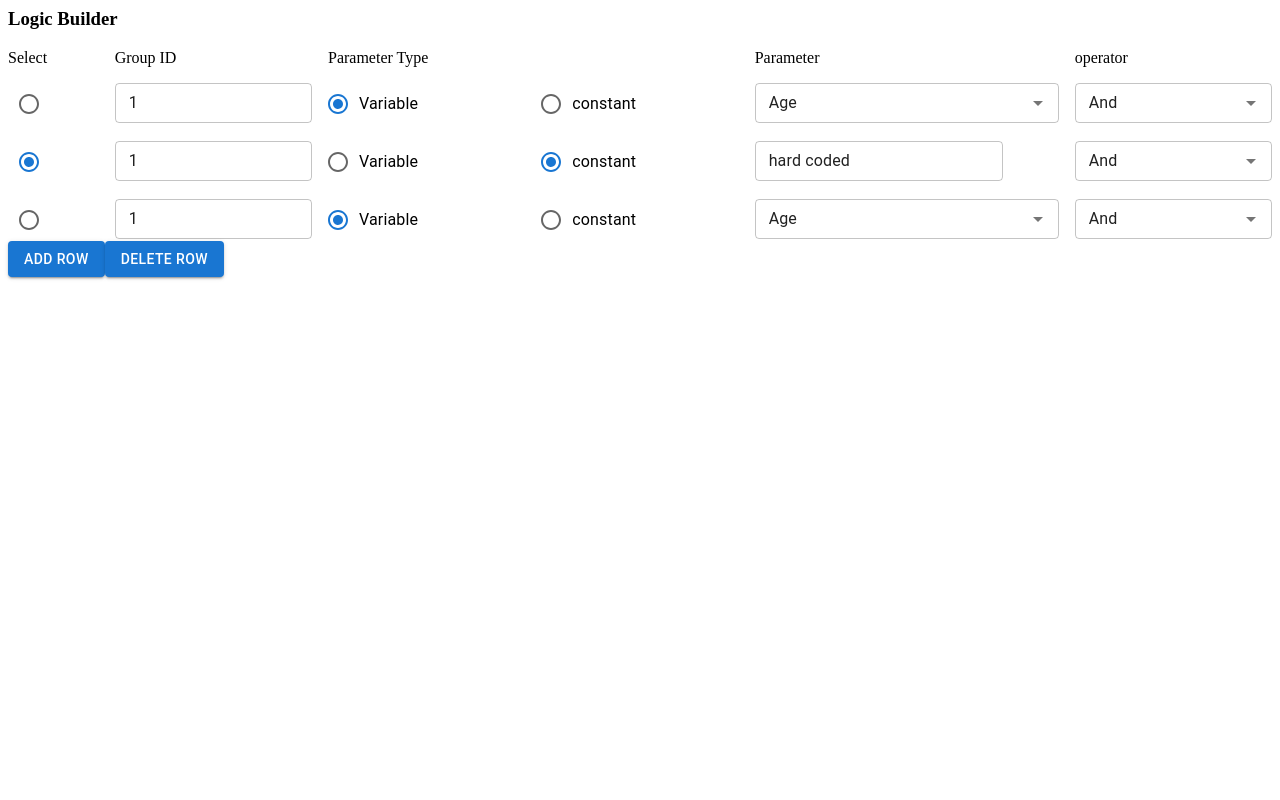
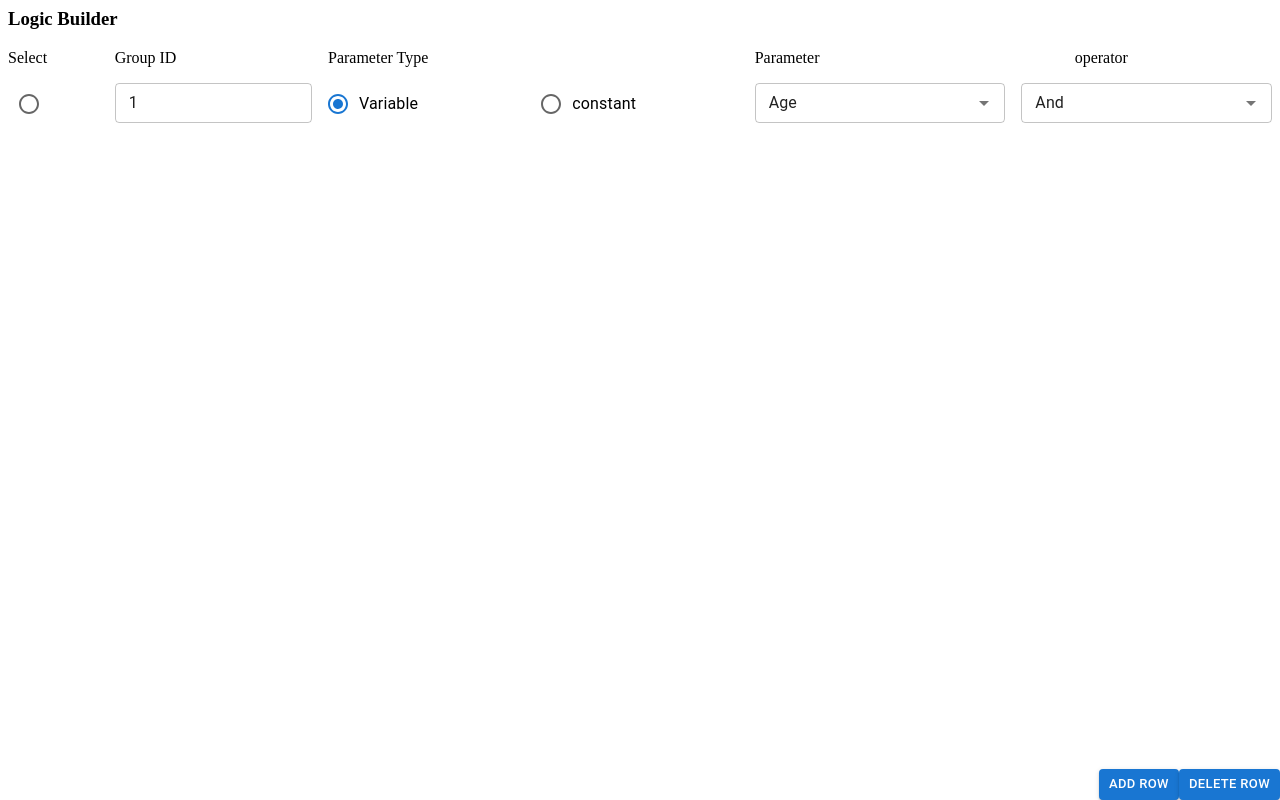
Before and after one commit to sathishec42/react-logic-builder, a React (Create React App) app: page / in a window 1280 px wide. Built offline with nearby package versions, Linux system fonts and the light colour scheme.

Commit message:
GroupID Logic

```diff
--- a/package.json
+++ b/package.json
@@ -6,9 +6,10 @@
     "@babel/core": "7.15.8",
     "@emotion/react": "11.5.0",
     "@emotion/styled": "11.3.0",
-    "@mui/material": "^5.0.6",
+    "@mui/material": "5.0.6",
     "@mui/system": "5.0.6",
     "@types/react": "17.0.33",
+    "immutability-helper": "^3.1.1",
     "react": "17.0.2",
     "react-dom": "17.0.2"
   },
--- a/src/LogicBuilderComponent.js
+++ b/src/LogicBuilderComponent.js
@@ -2,11 +2,10 @@ import React, { useState } from 'react';
 import Grid from '@mui/material/Grid';
 import Radio from '@mui/material/Radio';
 import TextField from '@mui/material/TextField';
-import MenuItem from '@mui/material/MenuItem';
-import Select from '@mui/material/Select';
 import FormControlLabel from '@mui/material/FormControlLabel';
 import Button from '@mui/material/Button';
 import Autocomplete from '@mui/material/Autocomplete';
+import update from 'immutability-helper';
 
 const basicObjectStructure = {
   SelectedRow: false,
@@ -14,34 +13,62 @@ const basicObjectStructure = {
   parameterType: 'variable',
   constantValue: '',
   patameterValue: { id: 'age', label: 'Age' },
-  operatorValue: { type: 'and', value: 'And' },
+  operatorValue: { value: 'and', label: 'And' },
 };
 const LogicBuilderComponent = (props) => {
-  let [logicDesign, setLogicDesign] = useState([
-    basicObjectStructure,
-    {
-      SelectedRow: true,
-      groupId: 1,
-      parameterType: 'constant',
-      constantValue: 'hard coded',
-      patameterValue: { id: 'age', label: 'Age' },
-      operatorValue: { type: 'and', value: 'And' },
-    },
-    basicObjectStructure,
-  ]);
+  let [logicDesign, setLogicDesign] = useState([basicObjectStructure]);
 
   const parameterList = [
     { id: 'age', label: 'Age' },
     { id: 'gender', label: 'Gender' },
     { id: 'mem', label: 'Average Haemoglobin' },
   ];
-  const operatorList = [{ type: 'and', value: 'And' }];
+  const operatorList = [
+    { category: 'Relational operators', label: 'Less than', value: '<' },
+    {
+      category: 'Relational operators',
+      label: 'Less than or equal to',
+      value: '<=',
+    },
+    { category: 'Relational operators', label: 'Greater than', value: '>' },
+    {
+      category: 'Relational operators',
+      label: 'Greater than or equal to',
+      value: '>=',
+    },
+    { category: 'Relational operators', label: 'Equal to', value: '=' },
+    { category: 'Relational operators', label: 'Not equal to', value: '!=' },
+    {
+      category: 'Arithmetic operators',
+      label: 'DaysBetween',
+      value: 'DaysBetween',
+    },
+    {
+      category: 'Arithmetic operators',
+      label: 'YearsBetween',
+      value: 'YearsBetween',
+    },
+    {
+      category: 'Arithmetic operators',
+      label: 'Find in previous repeat groups',
+      value: 'Find in previous repeat groups',
+    },
+    {
+      category: 'Arithmetic operators',
+      label: 'Go to repeat group and retrieve field value',
+      value: 'Go to repeat group and retrieve field value',
+    },
+    { category: 'Arithmetic operators', label: 'Add', value: '+' },
+    { category: 'Arithmetic operators', label: 'Subtract', value: '-' },
+  ];
 
   let onClickAddRow = () => {
     let arr = [...logicDesign];
+    let groupId = Number(arr[logicDesign.length - 1].groupId) + 1;
+    let obj = { ...basicObjectStructure, groupId };
     let idx = arr.findIndex((obj) => obj.SelectedRow);
     idx = idx == -1 ? arr.length : idx + 1;
-    arr.splice(idx, 0, basicObjectStructure);
+    arr.splice(idx, 0, obj);
     setLogicDesign(arr);
     console.log(arr);
   };
@@ -70,8 +97,6 @@ const LogicBuilderComponent = (props) => {
     console.log(v, index);
     let arr = [];
     logicDesign.forEach((obj, i) => {
-      console.log(i);
-      console.log(index);
       let tmpobj = { ...obj };
       if (i === index) {
         tmpobj['SelectedRow'] = true;
@@ -84,19 +109,48 @@ const LogicBuilderComponent = (props) => {
     setLogicDesign(arr);
   };
 
-  let handleSelectTypeVariable = (e, v, index) => {
+  let handleParameterType = (e, v, index) => {
     console.log(v, index);
+    logicDesign = update(logicDesign, {
+      [index]: { parameterType: { $set: v } },
+    });
+    setLogicDesign(logicDesign);
   };
 
-  let handleSelectTypeConstant = (e, v, index) => {
-    console.log(v, index);
+  let onChangeConstantValue = (e, currentIndex) => {
+    logicDesign = update(logicDesign, {
+      [currentIndex]: { constantValue: { $set: e.target.value } },
+    });
+    setLogicDesign(logicDesign);
   };
-  let onChangeConstantValue = () => {};
-  let onChangeGrouiId = (e, idx) => {
-    console.log(e);
-    console.log('value=', e.target.value);
-    console.log('index=', idx);
+
+  let onChangeGrouiId = (e, index) => {
+    let updateCondition = true;
+    let value = Number(e.target.value);
+    console.log(typeof value);
+    let previousValue = logicDesign[index - 1]
+      ? logicDesign[index - 1].groupId
+      : 0;
+    let upcomingValue = logicDesign[index + 1]
+      ? logicDesign[index + 1].groupId
+      : value;
+    console.log(previousValue, '----', value, '---', upcomingValue);
+    console.log(previousValue <= value <= upcomingValue);
+    if (updateCondition && logicDesign.length - 1 == index) {
+      updateCondition =
+        previousValue <= value &&
+        (value - previousValue == 1 || value - previousValue == 0);
+    } else {
+      updateCondition = previousValue <= value && value <= upcomingValue;
+    }
+    if (updateCondition) {
+      logicDesign = update(logicDesign, {
+        [index]: { groupId: { $set: e.target.value } },
+      });
+      setLogicDesign(logicDesign);
+    }
   };
+
   return (
     <div>
       <Grid container spacing={2}>
@@ -142,7 +196,9 @@ const LogicBuilderComponent = (props) => {
                   control={
                     <Radio
                       checked={ldObj.parameterType === 'variable'}
-                      onChange={(e, v) => handleSelectTypeVariable(e, v, index)}
+                      onChange={(e, v) =>
+                        handleParameterType(e, 'variable', index)
+                      }
                     />
                   }
                   id={'Variable-' + index}
@@ -154,14 +210,16 @@ const LogicBuilderComponent = (props) => {
                   control={
                     <Radio
                       checked={ldObj.parameterType === 'constant'}
-                      onChange={(e, v) => handleSelectTypeConstant(e, v, index)}
+                      onChange={(e) =>
+                        handleParameterType(e, 'constant', index)
+                      }
                     />
                   }
                   id={'constant-' + index}
                   label="constant"
                 />
               </Grid>
-              <Grid item xs={3} key={index}>
+              <Grid item xs={2.5} key={index}>
                 {ldObj.parameterType === 'variable' ? (
                   <Autocomplete
                     disablePortal
@@ -175,6 +233,7 @@ const LogicBuilderComponent = (props) => {
                   />
                 ) : (
                   <TextField
+                    fullWidth
                     size="small"
                     variant="outlined"
                     id={'variable-value-' + index}
@@ -183,14 +242,14 @@ const LogicBuilderComponent = (props) => {
                   />
                 )}
               </Grid>
-              <Grid item xs={2}>
+              <Grid item xs={2.5}>
                 <Autocomplete
                   disablePortal
                   disableClearable
                   id={'operator-' + index}
                   options={operatorList}
                   size="small"
-                  getOptionLabel={(option) => option.value}
+                  getOptionLabel={(option) => option.label}
                   value={ldObj.operatorValue}
                   renderInput={(params) => <TextField {...params} />}
                 />
@@ -199,13 +258,14 @@ const LogicBuilderComponent = (props) => {
           );
         })}
       </Grid>
-
-      <Button variant="contained" onClick={onClickAddRow}>
-        Add row
-      </Button>
-      <Button variant="contained" onClick={onClickRemoveRow}>
-        Delete Row
-      </Button>
+      <div style={{ position: 'absolute', bottom: 0, right: 0 }}>
+        <Button size="small" variant="contained" onClick={onClickAddRow}>
+          Add row
+        </Button>
+        <Button size="small" variant="contained" onClick={onClickRemoveRow}>
+          Delete Row
+        </Button>
+      </div>
     </div>
   );
 };
```
